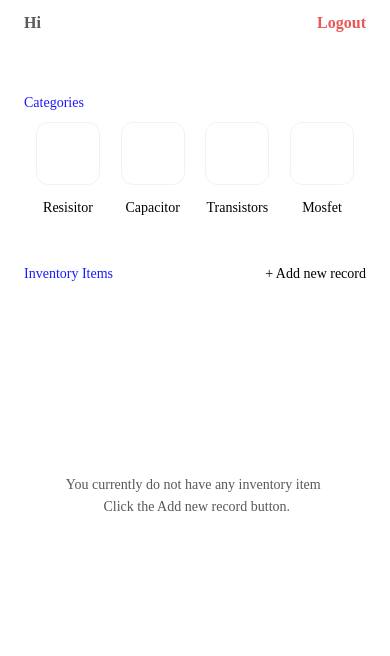
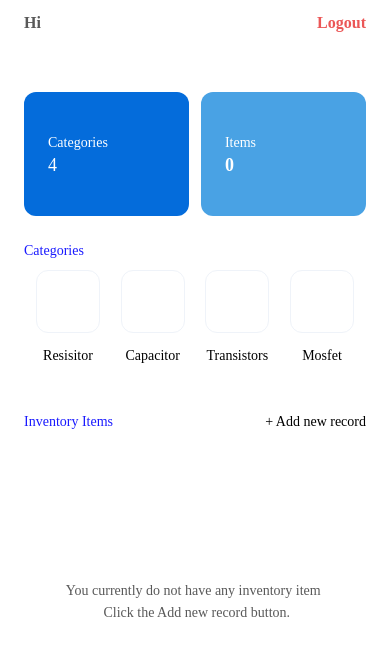
Before and after one commit to Bluebird2000/BlueMoon, a React Native app: screen /Inventory in a window 390 px wide. Shown: the top 656 px of the page. Built offline with nearby package versions, Linux system fonts and the light colour scheme.

Commit message:
ui fixes / app enhancment

```diff
--- a/src/screens/inventory/Index.tsx
+++ b/src/screens/inventory/Index.tsx
@@ -1,4 +1,4 @@
-import React, {useState, useEffect, useContext } from 'react';
+import React, {useState, useEffect, useContext} from 'react';
 import {
   View,
   Text,
@@ -12,7 +12,7 @@ import AsyncStorage from '@react-native-async-storage/async-storage';
 import {COLORS, FONTS, SIZES} from '../../constants';
 import {Header, Categories, Item} from '../../components';
 import {TouchableOpacity} from 'react-native-gesture-handler';
-import { AuthContext } from '../../context/AuthContext';
+import {AuthContext} from '../../context/AuthContext';
 
 interface InventoryItem {
   id: string;
@@ -25,9 +25,9 @@ type InventoryProps = {
   navigation: NavigationProp<any>;
 };
 
-const Dashboard = ({ navigation} : InventoryProps): JSX.Element => {
+const Dashboard = ({navigation}: InventoryProps): JSX.Element => {
   const [items, setItems] = useState<InventoryItem[]>([]);
-  const { userObject, signOut } = useContext(AuthContext);
+  const {userObject, signOut} = useContext(AuthContext);
 
   const loadItems = async (): Promise<void> => {
     const storedItems = await AsyncStorage.getItem('inventory');
@@ -40,8 +40,8 @@ const Dashboard = ({ navigation} : InventoryProps): JSX.Element => {
 
   const handleLogout = async () => {
     signOut();
-    navigation.navigate('Auth')
-  }
+    navigation.navigate('Auth');
+  };
 
   useEffect(() => {
     loadItems();
@@ -58,9 +58,19 @@ const Dashboard = ({ navigation} : InventoryProps): JSX.Element => {
 
   return (
     <SafeAreaView style={styles.screen}>
-      <Header user={userObject} onPress={handleLogout}/>
+      <Header user={userObject} onPress={handleLogout} />
       <ScrollView>
         <View style={styles.body}>
+          <View style={{flexDirection: 'row', justifyContent: 'space-between'}}>
+            <View style={styles.section}>
+              <Text style={{ ...styles.header, color: COLORS.white }}>Categories</Text>
+              <Text style={{ ...styles.header, color: COLORS.white, fontSize: 18 }}>4</Text>
+            </View>
+            <View style={{...styles.section, backgroundColor: '#49A2E4'}}>
+              <Text style={{ ...styles.header, color: COLORS.white }}>Items</Text>
+              <Text style={{ ...styles.header, color: COLORS.white, fontWeight: '700', fontSize: 18  }}>{items.length}</Text>
+            </View>
+          </View>
           <View style={styles.wrapper}>
             <Text style={styles.header}>Categories</Text>
           </View>
@@ -118,6 +128,15 @@ const styles = StyleSheet.create({
     flexDirection: 'row',
     alignItems: 'center',
   },
+  section: {
+    backgroundColor: '#046CDB',
+    flex: 0.48,
+    height: 124,
+    borderRadius: SIZES.radius,
+    marginBottom: SIZES.margin,
+    justifyContent: 'center',
+    paddingLeft: SIZES.padding,
+  },
   header: {
     ...FONTS.body4,
     color: COLORS.primary,
@@ -143,7 +162,7 @@ const styles = StyleSheet.create({
     ...FONTS.body4,
   },
   emptyItemWrap: {
-    height: SIZES.height / 2,
+    height: SIZES.height / 2.5,
     justifyContent: 'center',
     alignItems: 'center',
   },
```
